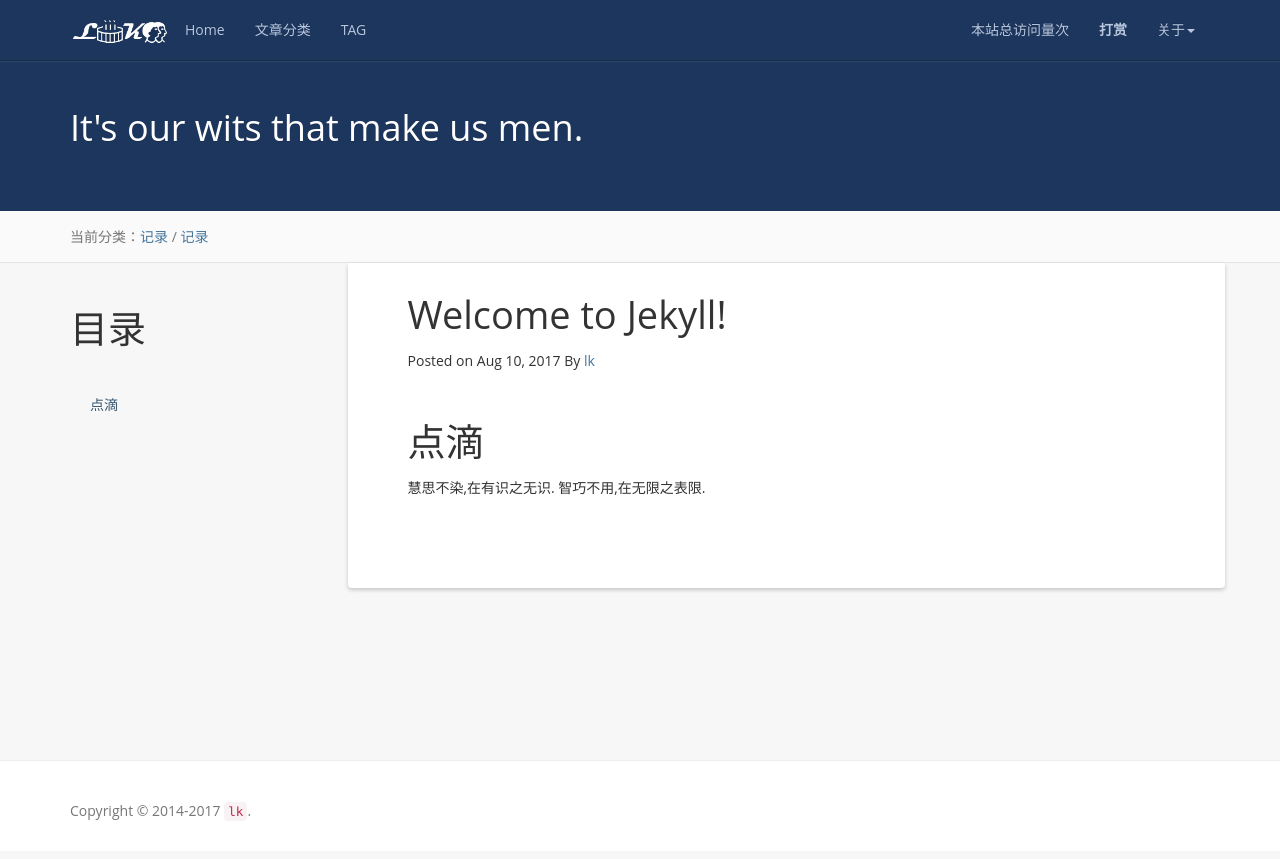
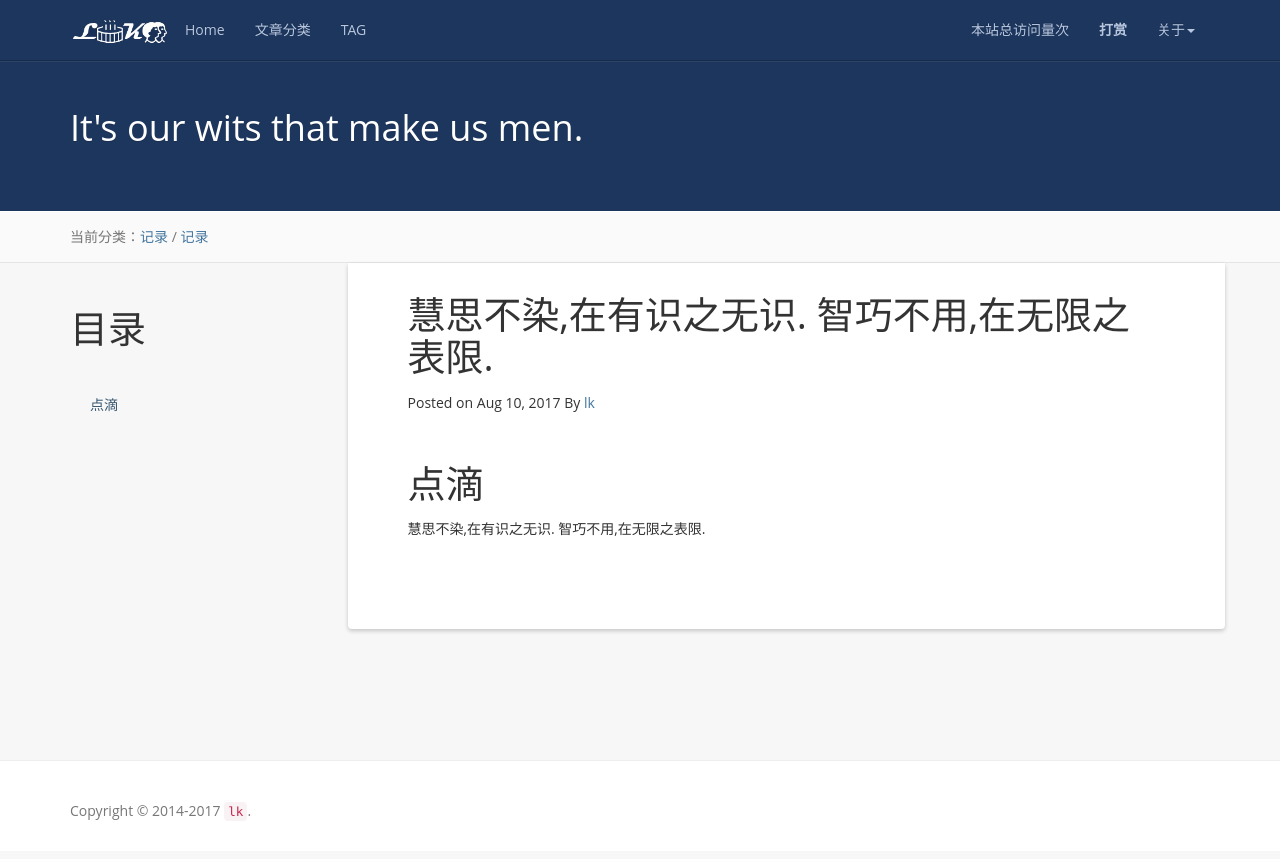
Before and after one commit to gitlk/gitlk.github.io, a Jekyll site: the page built from _posts/2017-08-10-学习心得.md, in a window 1280 px wide. Shown: the top 859 px of the page. Built offline with Jekyll 4.4.1, drawn with Linux system fonts in a browser that asks for light colours; nearby versions of some CDN libraries; a script that is not in the unit is left out; comment, search, counter and statistics services are not loaded.

Commit message:
new blog

```diff
--- a/_posts/2017-08-10-学习心得.md
+++ b/_posts/2017-08-10-学习心得.md
@@ -1,6 +1,6 @@
 ---
 layout: post
-title:  "Welcome to Jekyll!"
+title:  "慧思不染,在有识之无识. 智巧不用,在无限之表限."
 date:   2017-8-10 13:31:01 +0800
 categories: 记录
 tag: 记录
```
